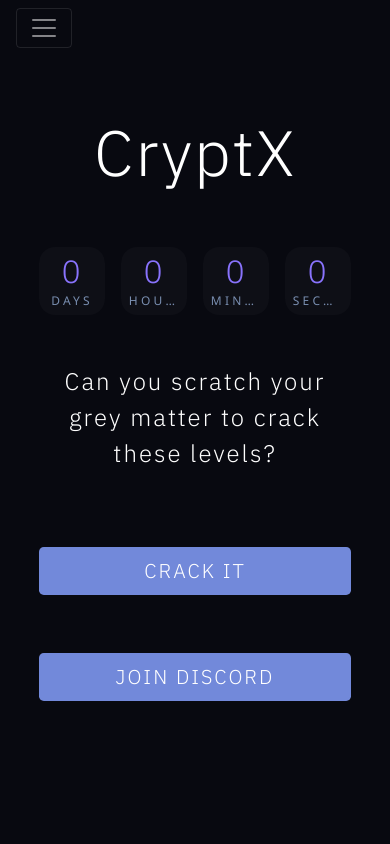
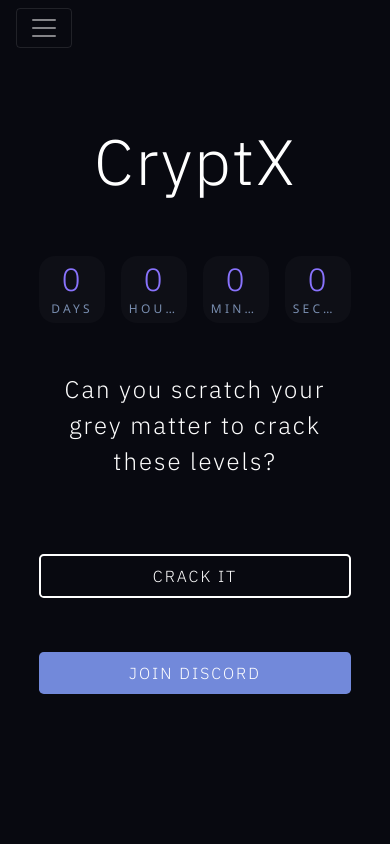
Before and after one commit to kg-kartik/CryptX, a React (Create React App) app in the folder client/: page / in a window 390 px wide. Shown: the top 844 px of the page. Built offline with nearby package versions, Linux system fonts and the light colour scheme.

Commit message:
Made styling changes

```diff
--- a/client/src/App.css
+++ b/client/src/App.css
@@ -13,15 +13,6 @@
     --table-even-cell: #426a8c;
     --table-hover-cell: #294761;
     --table-header-cell: #101c26;
-}
-
-.btn-primary {
-    background-color: #7289da !important;
-    border-color: transparent;
-    width: 15vw;
-    @media (max-width: 600px) {
-        width: 80vw;
-    }
 }
 
 html {
@@ -80,9 +71,26 @@ body {
     padding-bottom: 2rem;
 }
 
-.lead {
-    font-size: 1.5rem;
-    margin-bottom: 3rem;
+.btn-primary {
+    background-color: #7289da !important;
+    border-color: transparent;
+    font-size: 1em;
+    min-width: 15vw;
+    @media (max-width: 600px) {
+        width: 80vw;
+    }
+}
+
+.crack {
+    background-color: transparent !important;
+    border-width: 2px !important;
+    border-color: white !important;
+}
+
+.crack:hover {
+    background-color: #01648f !important;
+    border-color: transparent !important;
+    transition: 0.5s ease;
 }
 
 .buttons {
@@ -91,17 +99,22 @@ body {
     justify-content: space-around;
 }
 
-@media screen and (max-width: 662px) {
+@media screen and (max-width: 800px) {
     .buttons {
         display: flex;
         flex-direction: column;
-        height: 25vh;
+        height: 23vh;
         width: 100vw;
     }
     .btn-primary {
         width: 80vw;
         margin: auto;
     }
+}
+
+.lead {
+    font-size: 1.5rem;
+    margin-bottom: 3rem;
 }
 
 .example {
@@ -251,7 +264,7 @@ table {
     border-collapse: collapse;
     border-radius: 0.5rem;
     overflow: hidden;
-    width: 80vw;
+    width: 90vw;
     margin: 0 auto;
     position: relative;
 }
@@ -304,7 +317,7 @@ table th.r {
     color: #fff;
     font-weight: 600;
     line-height: 1.2;
-    letter-spacing: 0;
+    letter-spacing: 2px;
     text-align: center;
 }
 
--- a/client/src/App.js
+++ b/client/src/App.js
@@ -42,7 +42,6 @@ if (jwtToken) {
     if (decodedToken.exp < currentTime) {
         //Logout current User
         store.dispatch(logoutUser());
-        console.log("User has been logged out");
     }
 }
 
--- a/client/src/actions/authActions.js
+++ b/client/src/actions/authActions.js
@@ -21,8 +21,6 @@ export const registerUser = (userData, history) => (dispatch) => {
         })
         .catch((err) => {
             const errors = err.response.data.errors;
-            console.log(errors);
-
             if (errors) {
                 errors.forEach((error) => {
                     dispatch(setAlert(error.msg, "danger"));
@@ -52,8 +50,6 @@ export const loginUser = (userData) => (dispatch) => {
         })
         .catch((err) => {
             const errors = err.response.data.errors;
-            console.log(errors);
-
             if (errors) {
                 errors.forEach((error) => {
                     dispatch(setAlert(error.msg, "danger"));
--- a/client/src/elements/InputContainer.jsx
+++ b/client/src/elements/InputContainer.jsx
@@ -8,11 +8,11 @@ const InputContainer = styled.div`
 	input{
 		border:none!important;
 	}
-
 	.styled-input {
 		border-bottom: 2px solid #ccc !important;
 		// font-family: "IBM Plex Sans", sans-serif;
 		width:100%;
+		margin-bottom:20px;
 		font-size: 1em;
 		font-weight: 600;
 		padding: 0.5em 0.5em;
```
